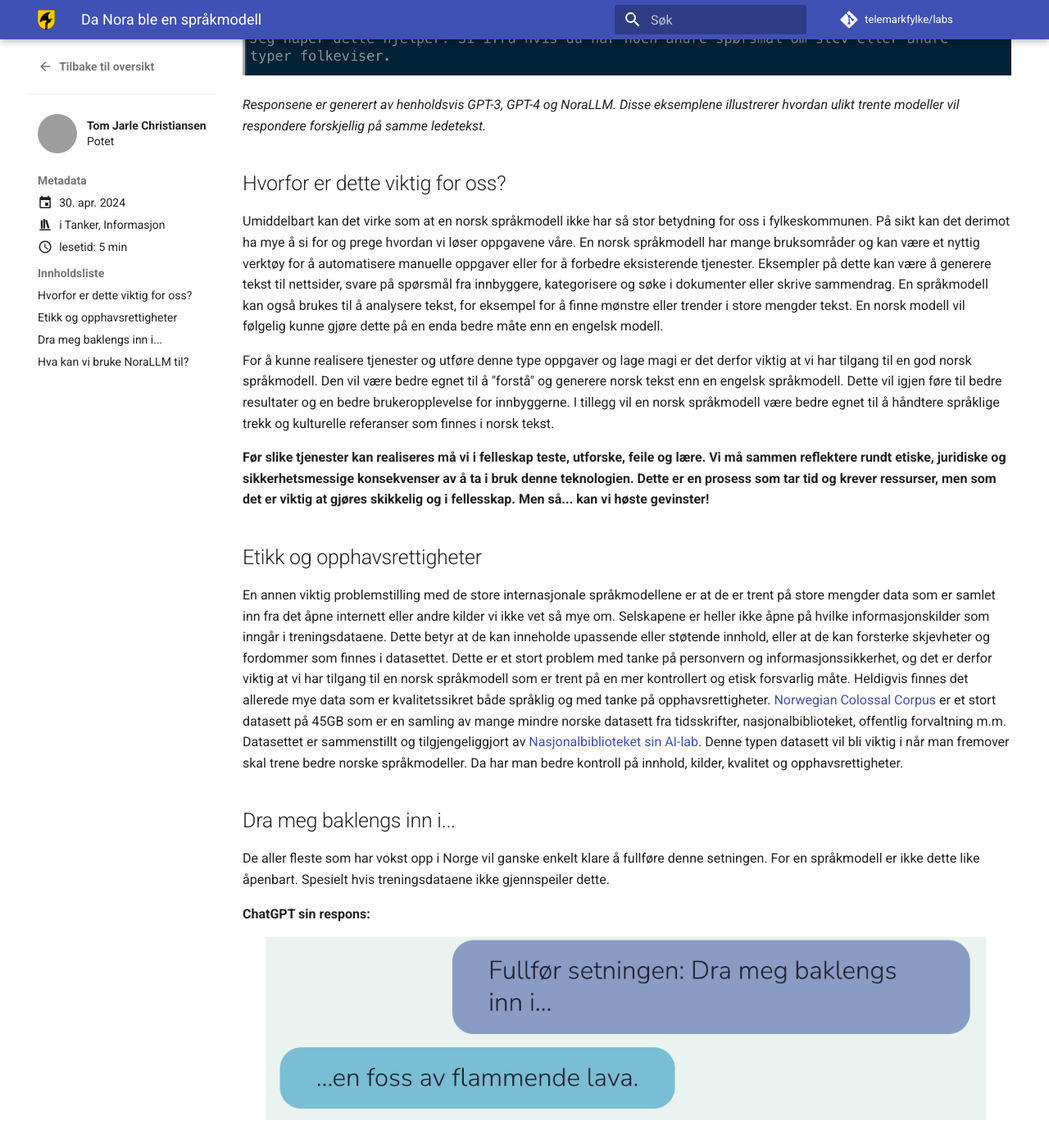
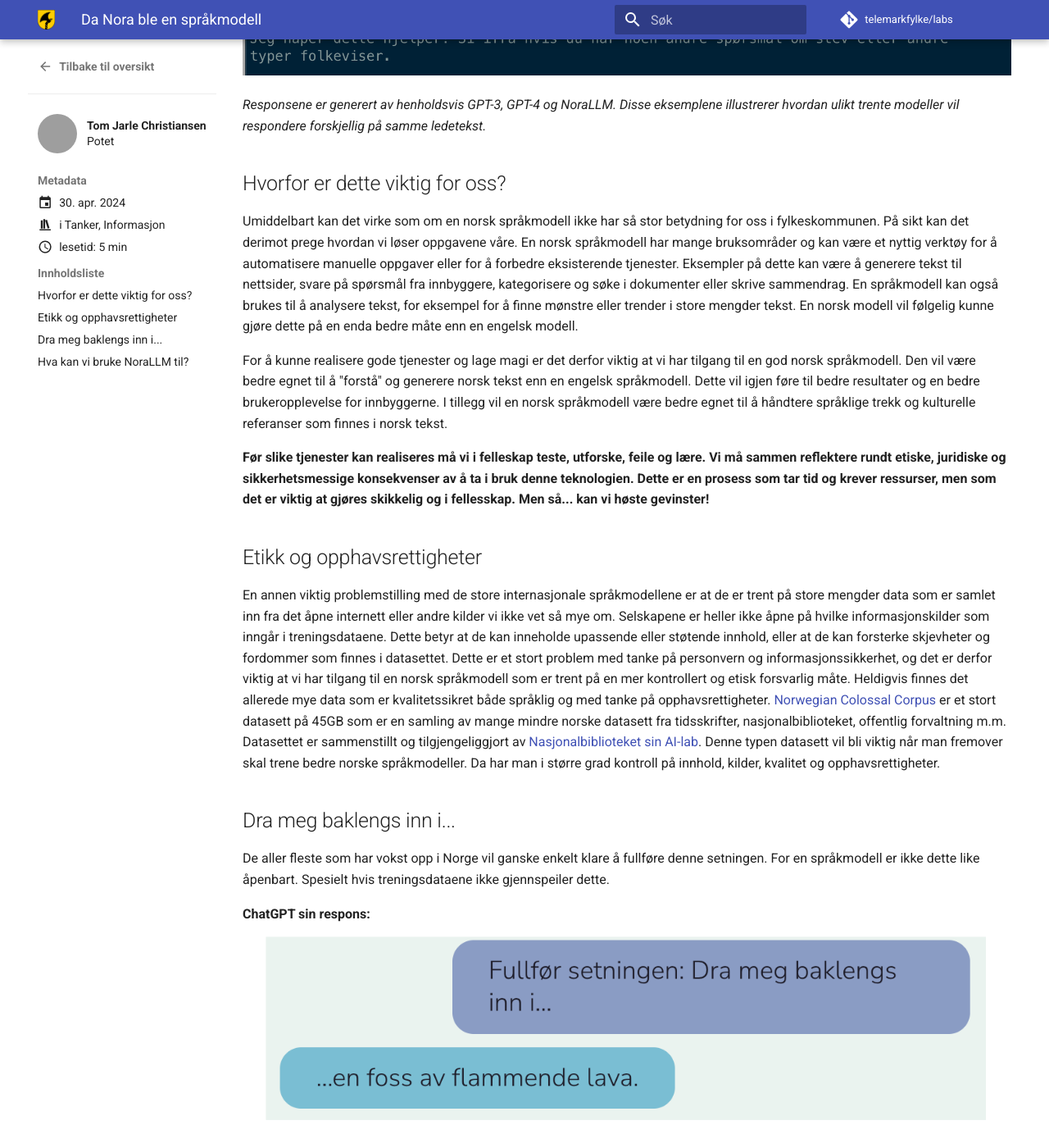
Before and after one commit to telemarkfylke/labs, an MkDocs documentation site: the page built from docs/blog/posts/norskllm.md, in a window 1280 px wide and 1400 px high, scrolled down 2518 px. Shown: the whole window at 82% size. Built offline with MkDocs 1.6.1 and Material for MkDocs 9.7.7, drawn with Linux system fonts in a browser that asks for light colours; comment, search, counter and statistics services are not loaded; some of the changed text lies outside the part shown; grey boxes are pictures that could not be loaded.

Commit message:
Update typos

```diff
--- a/docs/blog/posts/norskllm.md
+++ b/docs/blog/posts/norskllm.md
@@ -20,14 +20,14 @@
 *Responsene er generert av henholdsvis GPT-3, GPT-4 og NoraLLM.  Disse eksemplene illustrerer hvordan ulikt trente modeller vil respondere forskjellig på samme ledetekst.*
 
 ## Hvorfor er dette viktig for oss?
-Umiddelbart kan det virke som at en norsk språkmodell ikke har så stor betydning for oss i fylkeskommunen. På sikt kan det derimot ha mye å si for og prege hvordan vi løser oppgavene våre. En norsk språkmodell har mange bruksområder og kan være et nyttig verktøy for å automatisere manuelle oppgaver eller for å forbedre eksisterende tjenester. Eksempler på dette kan være å generere tekst til nettsider, svare på spørsmål fra innbyggere, kategorisere og søke i dokumenter eller skrive sammendrag. En språkmodell kan også brukes til å analysere tekst, for eksempel for å finne mønstre eller trender i store mengder tekst. En norsk modell vil følgelig kunne gjøre dette på en enda bedre måte enn en engelsk modell.
+Umiddelbart kan det virke som om en norsk språkmodell ikke har så stor betydning for oss i fylkeskommunen. På sikt kan det derimot prege hvordan vi løser oppgavene våre. En norsk språkmodell har mange bruksområder og kan være et nyttig verktøy for å automatisere manuelle oppgaver eller for å forbedre eksisterende tjenester. Eksempler på dette kan være å generere tekst til nettsider, svare på spørsmål fra innbyggere, kategorisere og søke i dokumenter eller skrive sammendrag. En språkmodell kan også brukes til å analysere tekst, for eksempel for å finne mønstre eller trender i store mengder tekst. En norsk modell vil følgelig kunne gjøre dette på en enda bedre måte enn en engelsk modell.
 
-For å kunne realisere tjenester og utføre denne type oppgaver og lage magi er det derfor viktig at vi har tilgang til en god norsk språkmodell. Den vil være bedre egnet til å "forstå" og generere norsk tekst enn en engelsk språkmodell. Dette vil igjen føre til bedre resultater og en bedre brukeropplevelse for innbyggerne. I tillegg vil en norsk språkmodell være bedre egnet til å håndtere språklige trekk og kulturelle referanser som finnes i norsk tekst.
+For å kunne realisere gode tjenester og lage magi er det derfor viktig at vi har tilgang til en god norsk språkmodell. Den vil være bedre egnet til å "forstå" og generere norsk tekst enn en engelsk språkmodell. Dette vil igjen føre til bedre resultater og en bedre brukeropplevelse for innbyggerne. I tillegg vil en norsk språkmodell være bedre egnet til å håndtere språklige trekk og kulturelle referanser som finnes i norsk tekst.
 
 **Før slike tjenester kan realiseres må vi i felleskap teste, utforske, feile og lære. Vi må sammen reflektere rundt etiske, juridiske og sikkerhetsmessige konsekvenser av å ta i bruk denne teknologien. Dette er en prosess som tar tid og krever ressurser, men som det er viktig at gjøres skikkelig og i fellesskap. Men så... kan vi høste gevinster!**
 
 ## Etikk og opphavsrettigheter
-En annen viktig problemstilling med de store internasjonale språkmodellene er at de er trent på store mengder data som er samlet inn fra det åpne internett eller andre kilder vi ikke vet så mye om. Selskapene er heller ikke åpne på hvilke informasjonskilder som inngår i treningsdataene. Dette betyr at de kan inneholde upassende eller støtende innhold, eller at de kan forsterke skjevheter og fordommer som finnes i datasettet. Dette er et stort problem med tanke på personvern og informasjonssikkerhet, og det er derfor viktig at vi har tilgang til en norsk språkmodell som er trent på en mer kontrollert og etisk forsvarlig måte. Heldigvis finnes det allerede mye data som er kvalitetssikret både språklig og med tanke på opphavsrettigheter. [Norwegian Colossal Corpus](https://ai.nb.no/datasets/) er et stort datasett på 45GB som er en samling av mange mindre norske datasett fra tidsskrifter, nasjonalbiblioteket, offentlig forvaltning m.m. Datasettet er sammenstillt og tilgjengeliggjort av [Nasjonalbiblioteket sin AI-lab](https://ai.nb.no/). Denne typen datasett vil bli viktig i når man fremover skal trene bedre norske språkmodeller. Da har man bedre kontroll på innhold, kilder, kvalitet og opphavsrettigheter.
+En annen viktig problemstilling med de store internasjonale språkmodellene er at de er trent på store mengder data som er samlet inn fra det åpne internett eller andre kilder vi ikke vet så mye om. Selskapene er heller ikke åpne på hvilke informasjonskilder som inngår i treningsdataene. Dette betyr at de kan inneholde upassende eller støtende innhold, eller at de kan forsterke skjevheter og fordommer som finnes i datasettet. Dette er et stort problem med tanke på personvern og informasjonssikkerhet, og det er derfor viktig at vi har tilgang til en norsk språkmodell som er trent på en mer kontrollert og etisk forsvarlig måte. Heldigvis finnes det allerede mye data som er kvalitetssikret både språklig og med tanke på opphavsrettigheter. [Norwegian Colossal Corpus](https://ai.nb.no/datasets/) er et stort datasett på 45GB som er en samling av mange mindre norske datasett fra tidsskrifter, nasjonalbiblioteket, offentlig forvaltning m.m. Datasettet er sammenstillt og tilgjengeliggjort av [Nasjonalbiblioteket sin AI-lab](https://ai.nb.no/). Denne typen datasett vil bli viktig når man fremover skal trene bedre norske språkmodeller. Da har man i større grad kontroll på innhold, kilder, kvalitet og opphavsrettigheter.
 
 ## Dra meg baklengs inn i...
 De aller fleste som har vokst opp i Norge vil ganske enkelt klare å fullføre denne setningen. For en språkmodell er ikke dette like åpenbart. Spesielt hvis treningsdataene ikke gjennspeiler dette.
```
Also changed, not shown: other parts of docs/blog/posts/norskllm.md (+3 -3 lines).
